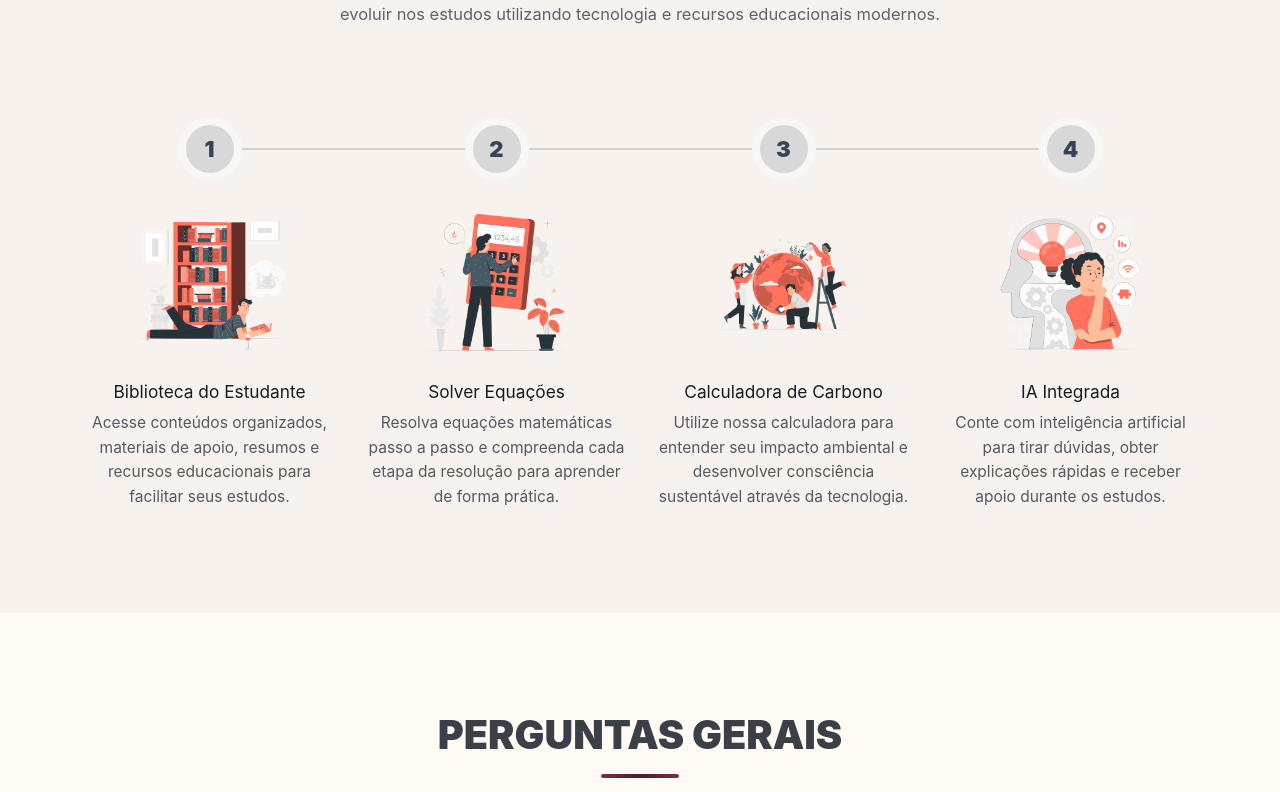
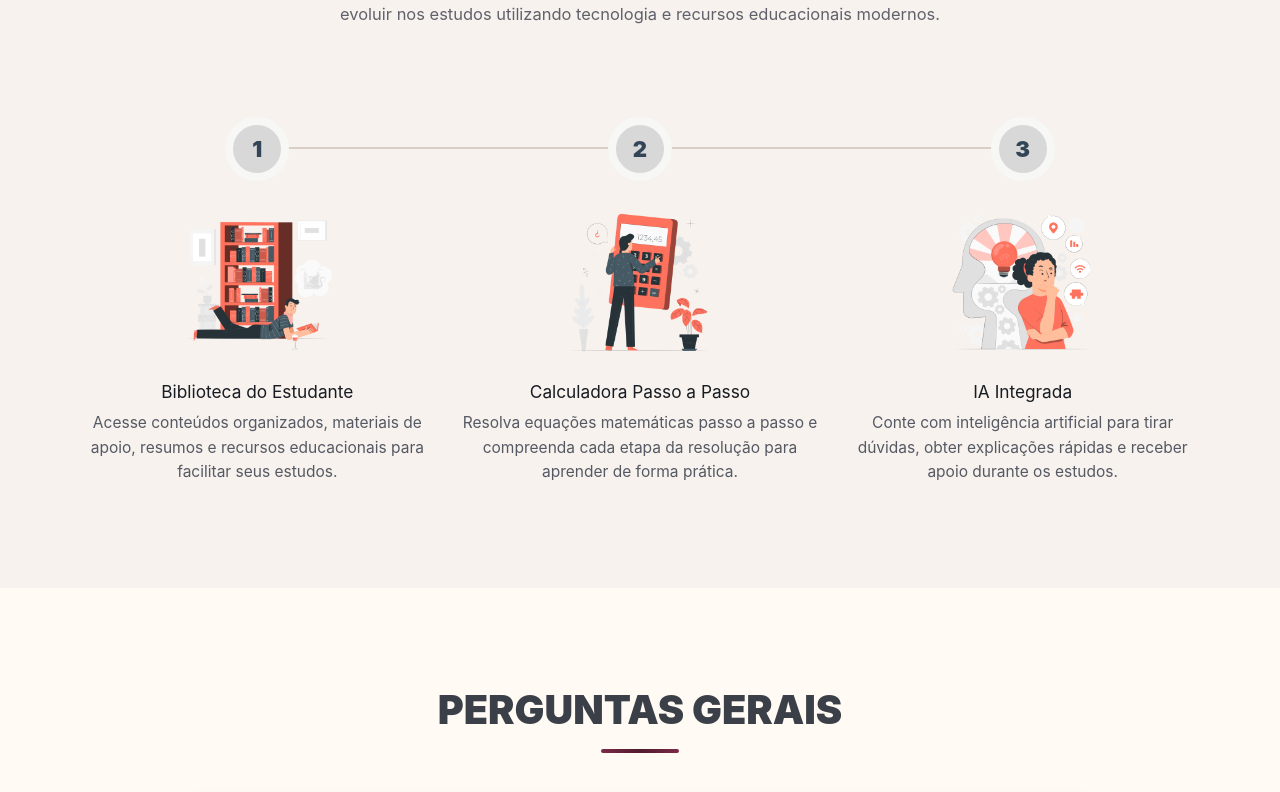
Before and after one commit to KauaCruzPereira/BibliotecaDoEstudante, a React (Vite) app: page / in a window 1280 px wide. Shown: the part 848-1640 px from the top of the page. Built offline with nearby package versions, Linux system fonts and the light colour scheme.

Commit message:
remove - carbon calculator from header

```diff
--- a/src/components/Header/index.tsx
+++ b/src/components/Header/index.tsx
@@ -65,11 +65,6 @@ export const NavigationHeader = () => {
       label: "Calculadora Passo a Passo",
       to: "/step-calculator",
     },
-    {
-      id: "calculadoracarbono",
-      label: "Calculadora de Carbono",
-      to: "/carbon-calculator",
-    },
   ];
 
   const closeMobileMenu = () => {
--- a/src/index.css
+++ b/src/index.css
@@ -510,7 +510,7 @@ summary:focus-visible {
 .timeline {
   position: relative;
   display: grid;
-  grid-template-columns: repeat(4, minmax(0, 1fr));
+  grid-template-columns: repeat(3, minmax(0, 1fr));
   gap: 28px;
   margin-top: clamp(58px, 7vw, 92px);
 }
@@ -518,9 +518,9 @@ summary:focus-visible {
 .timeline::before {
   content: "";
   position: absolute;
-  top: 31px;
-  left: 12.5%;
-  right: 12.5%;
+  top: 30px;
+  left: 15%;
+  right: 15%;
   height: 2px;
   background: var(--line);
 }
--- a/src/pages/homePage/index.tsx
+++ b/src/pages/homePage/index.tsx
@@ -19,11 +19,7 @@ export const HomePage = ({ setIsAiOpen }: HomePageType) => {
         break;
 
       case "solver":
-        window.location.href = "https://solver-equacoes.vercel.app";
-        break;
-
-      case "carbon":
-        window.location.href = "https://calculadora-carbono-cedup.vercel.app/";
+        navigate("/step-calculator");
         break;
 
       case "ai":
@@ -88,7 +84,6 @@ export const HomePage = ({ setIsAiOpen }: HomePageType) => {
                 </p>
               </div>
             </article>
-
             <article className="timeline__item reveal">
               <div className="item" onClick={() => handleNavigate("solver")}>
                 <div className="timeline__number" aria-hidden="true">
@@ -97,34 +92,17 @@ export const HomePage = ({ setIsAiOpen }: HomePageType) => {
                 <div className="timeline__icon" aria-hidden="true">
                   <img src="/calculator.png" alt="" />
                 </div>
-                <h3>Solver Equações</h3>
+                <h3>Calculadora Passo a Passo</h3>
                 <p>
                   Resolva equações matemáticas passo a passo e compreenda cada
                   etapa da resolução para aprender de forma prática.
                 </p>
               </div>
             </article>
-
-            <article className="timeline__item reveal">
-              <div className="item" onClick={() => handleNavigate("carbon")}>
-                <div className="timeline__number" aria-hidden="true">
-                  3
-                </div>
-                <div className="timeline__icon" aria-hidden="true">
-                  <img src="/carbonFootprint.png" alt="" />
-                </div>
-                <h3>Calculadora de Carbono</h3>
-                <p>
-                  Utilize nossa calculadora para entender seu impacto ambiental
-                  e desenvolver consciência sustentável através da tecnologia.
-                </p>
-              </div>
-            </article>
-
             <article className="timeline__item reveal">
               <div className="item" onClick={() => setIsAiOpen(true)}>
                 <div className="timeline__number" aria-hidden="true">
-                  4
+                  3
                 </div>
                 <div className="timeline__icon" aria-hidden="true">
                   <img src="/ai.png" alt="" />
```
